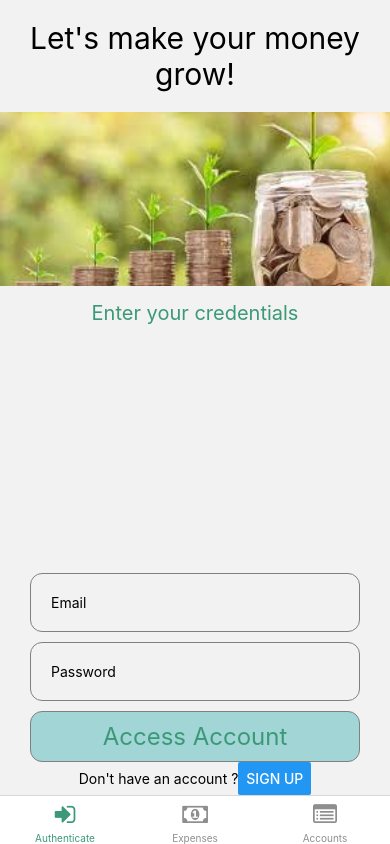
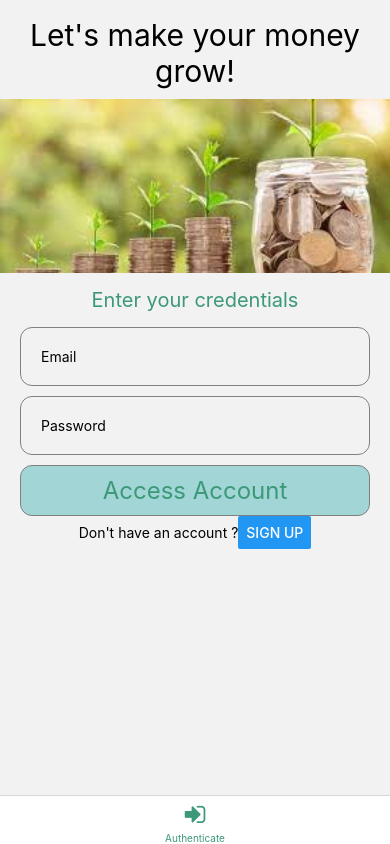
Before and after one commit to adrianhansa/smart-budgeting-rn, a React Native app: screen / in a window 390 px wide. Built offline with nearby package versions, Linux system fonts and the light colour scheme.

Commit message:
Conditionally render the botoom tab icons

```diff
--- /dev/null
+++ b/src/components/Logo.js
@@ -0,0 +1,24 @@
+import React from "react";
+import { StyleSheet, Image, View, Text, Dimensions } from "react-native";
+
+const Logo = () => {
+  return (
+    <View style={styles.logo}>
+      <Text style={styles.header}>Let's make your money grow!</Text>
+      <Image
+        source={require("../images/logo.jpg")}
+        style={{ width: Dimensions.get("window").width }}
+      />
+    </View>
+  );
+};
+
+const styles = StyleSheet.create({
+  logo: {
+    width: Dimensions.get("window").width,
+    marginTop: 2,
+  },
+  header: { padding: 10, fontSize: 30, width: "100%", textAlign: "center" },
+});
+
+export default Logo;
--- /dev/null
+++ b/src/components/Logout.js
@@ -0,0 +1,19 @@
+import React from "react";
+import { Button } from "react-native";
+import { logout } from "../redux/actions/userActions";
+import { useDispatch } from "react-redux";
+
+const Logout = () => {
+  const dispatch = useDispatch();
+  return (
+    <Button
+      onPress={() => {
+        console.log("Logged out");
+        dispatch(logout);
+      }}
+      title="Logout"
+    />
+  );
+};
+
+export default Logout;
--- a/src/navigation/AppNavigation.js
+++ b/src/navigation/AppNavigation.js
@@ -1,4 +1,5 @@
-import React from "react";
+import React, { useEffect } from "react";
+import { useSelector } from "react-redux";
 import { NavigationContainer } from "@react-navigation/native";
 import { createBottomTabNavigator } from "@react-navigation/bottom-tabs";
 import { createStackNavigator } from "@react-navigation/stack";
@@ -11,6 +12,7 @@ import Accounts from "../screens/accounts/Accounts";
 import AddAccount from "../screens/accounts/AddAccount";
 import EditAccount from "../screens/accounts/EditAccount";
 import { FontAwesome } from "@expo/vector-icons";
+import { Button } from "react-native";
 
 const Tab = createBottomTabNavigator();
 const Stack = createStackNavigator();
@@ -45,6 +47,7 @@ const AuthStack = () => {
 };
 
 const AppNavigation = () => {
+  const { success } = useSelector((state) => state.auth);
   return (
     <NavigationContainer>
       <Tab.Navigator
@@ -66,9 +69,14 @@ const AppNavigation = () => {
           },
         })}
       >
-        <Tab.Screen name="Authenticate" component={AuthStack} />
-        <Tab.Screen name="Expenses" component={ExpensesStack} />
-        <Tab.Screen name="Accounts" component={AccountStack} />
+        {success ? (
+          <>
+            <Tab.Screen name="Expenses" component={ExpensesStack} />
+            <Tab.Screen name="Accounts" component={AccountStack} />
+          </>
+        ) : (
+          <Tab.Screen name="Authenticate" component={AuthStack} />
+        )}
       </Tab.Navigator>
     </NavigationContainer>
   );
--- a/src/screens/expenses/Expenses.js
+++ b/src/screens/expenses/Expenses.js
@@ -1,10 +1,12 @@
 import React from "react";
 import { StyleSheet, View, Text, TextInput } from "react-native";
+import Logout from "../../components/Logout";
 
 const Expenses = () => {
   return (
     <View style={styles.container}>
       <Text style={styles.title}>Expenses</Text>
+      <Logout />
     </View>
   );
 };
--- a/src/screens/users/Login.js
+++ b/src/screens/users/Login.js
@@ -9,12 +9,12 @@ import {
   SafeAreaView,
   TouchableOpacity,
   Dimensions,
-  Image,
 } from "react-native";
 import { Formik } from "formik";
 import * as yup from "yup";
 import { useDispatch, useSelector } from "react-redux";
 import { login } from "../../redux/actions/userActions";
+import Logo from "../../components/Logo";
 
 const Login = ({ navigation }) => {
   const dispatch = useDispatch();
@@ -38,15 +38,8 @@ const Login = ({ navigation }) => {
         contentContainerStyle={styles.formContainer}
         keyboardShouldPersistTaps="handled"
       >
-        <View style={styles.logo}>
-          <Text style={styles.header}>Let's make your money grow!</Text>
-          <Image
-            source={require("../../images/logo.jpg")}
-            style={{ width: Dimensions.get("window").width }}
-          />
-          <Text style={styles.title}>Enter your credentials</Text>
-        </View>
-
+        <Logo />
+        <Text style={styles.title}>Enter your credentials</Text>
         <Formik
           initialValues={{
             email: "",
@@ -55,6 +48,7 @@ const Login = ({ navigation }) => {
           schemaValidation={schemaValidation}
           onSubmit={(values) => {
             dispatch(login(values));
+            navigation.navigate("ExpensesScreen");
           }}
         >
           {(props) => {
@@ -109,19 +103,14 @@ const styles = StyleSheet.create({
     alignItems: "center",
   },
   formContainer: {
-    flexGrow: 1,
+    // flexGrow: 1,
     alignItems: "center",
+    marginTop: 5,
     justifyContent: "center",
-    paddingHorizontal: 30,
+    paddingHorizontal: 20,
     width: Dimensions.get("window").width,
   },
   title: { fontSize: 20, marginVertical: 15, color: "#3c9978" },
-  logo: {
-    width: Dimensions.get("window").width,
-    flex: 1,
-    alignItems: "center",
-  },
-  header: { padding: 20, fontSize: 30, width: "100%", textAlign: "center" },
   error: { color: "red" },
   textInput: {
     borderColor: "grey",
--- a/src/screens/users/Register.js
+++ b/src/screens/users/Register.js
@@ -14,6 +14,7 @@ import { register } from "../../redux/actions/userActions";
 import { useDispatch, useSelector } from "react-redux";
 import * as yup from "yup";
 import { Formik } from "formik";
+import Logo from "../../components/Logo";
 
 const Register = ({ navigation }) => {
   const schemaValidation = yup.object({
@@ -33,6 +34,7 @@ const Register = ({ navigation }) => {
         contentContainerStyle={styles.formContainer}
         keyboardShouldPersistTaps="handled"
       >
+        <Logo />
         <Text style={styles.title}>Register</Text>
         <Formik
           initialValues={{
```
